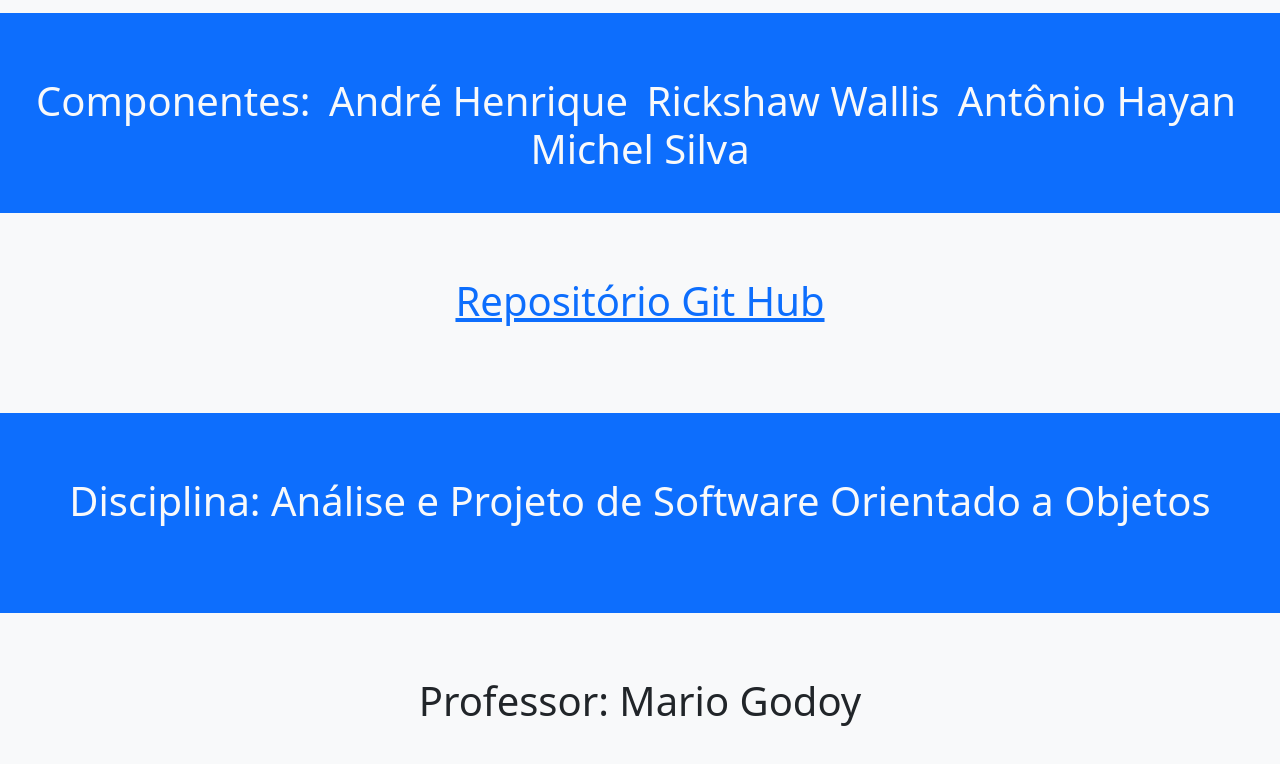
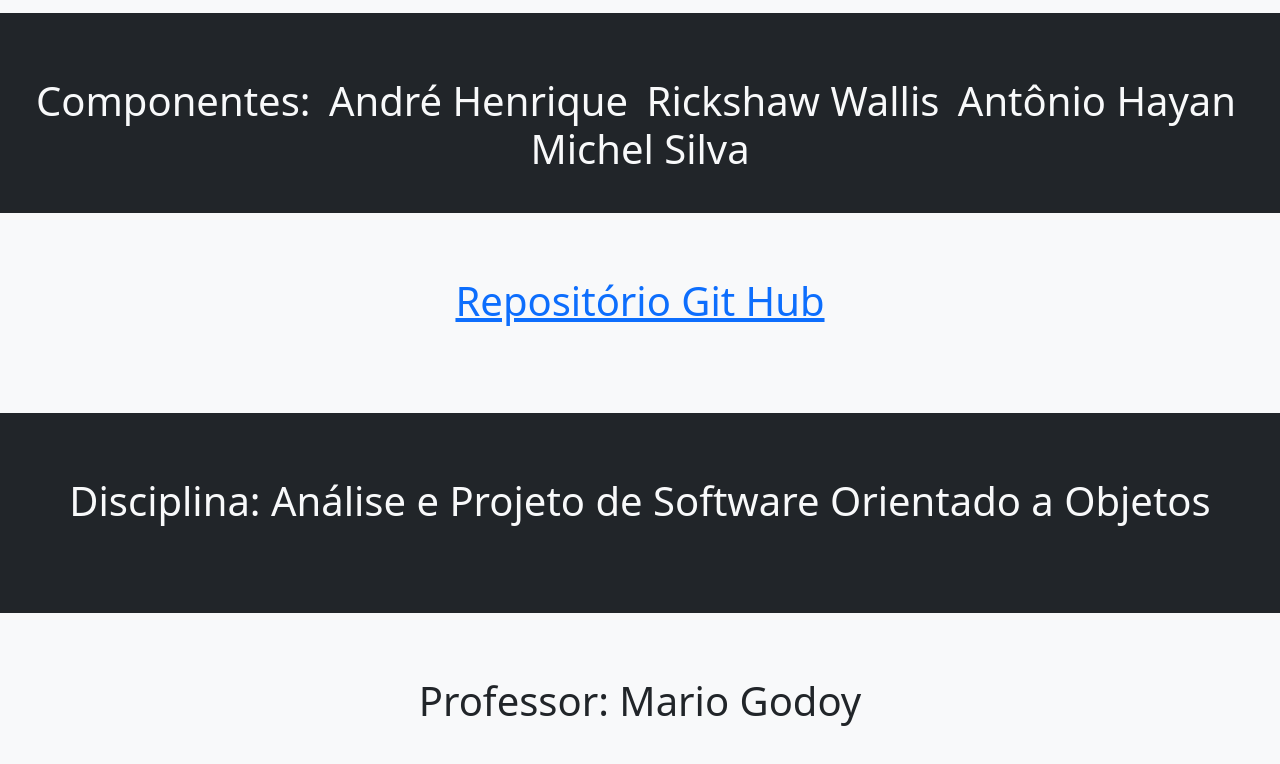
Before and after one commit to araradev/An-lise-e-Projeto-de-Software-Orientado-a-Objetos, a plain HTML site: page index.html in a window 1280 px wide. Shown: the part 182-946 px from the top of the page. Drawn offline with nearby package versions, Linux system fonts and the light colour scheme.

Commit message:
Mudança de cor de fundo

```diff
--- a/index.html
+++ b/index.html
@@ -9,7 +9,7 @@
                 <img src="/assets/Logo.png" alt="Logo github" style="width: 180px;">
             </div>
         </header>
-        <div class="mt-3 mb-0 bg-primary">
+        <div class="mt-3 mb-0 bg-dark">
             <div class="row h-25">
                 <div class="col-12 text-center">
                     <h1 class="text-light">
@@ -33,7 +33,7 @@
                 </div>
             </div>
         </div>
-        <div class=" mb-0 bg-primary">
+        <div class=" mb-0 bg-dark">
             <div class="row h-25">
                 <div class="col-12 text-center">
                     <h1 class="text-light mt-5 pt-3">
```
